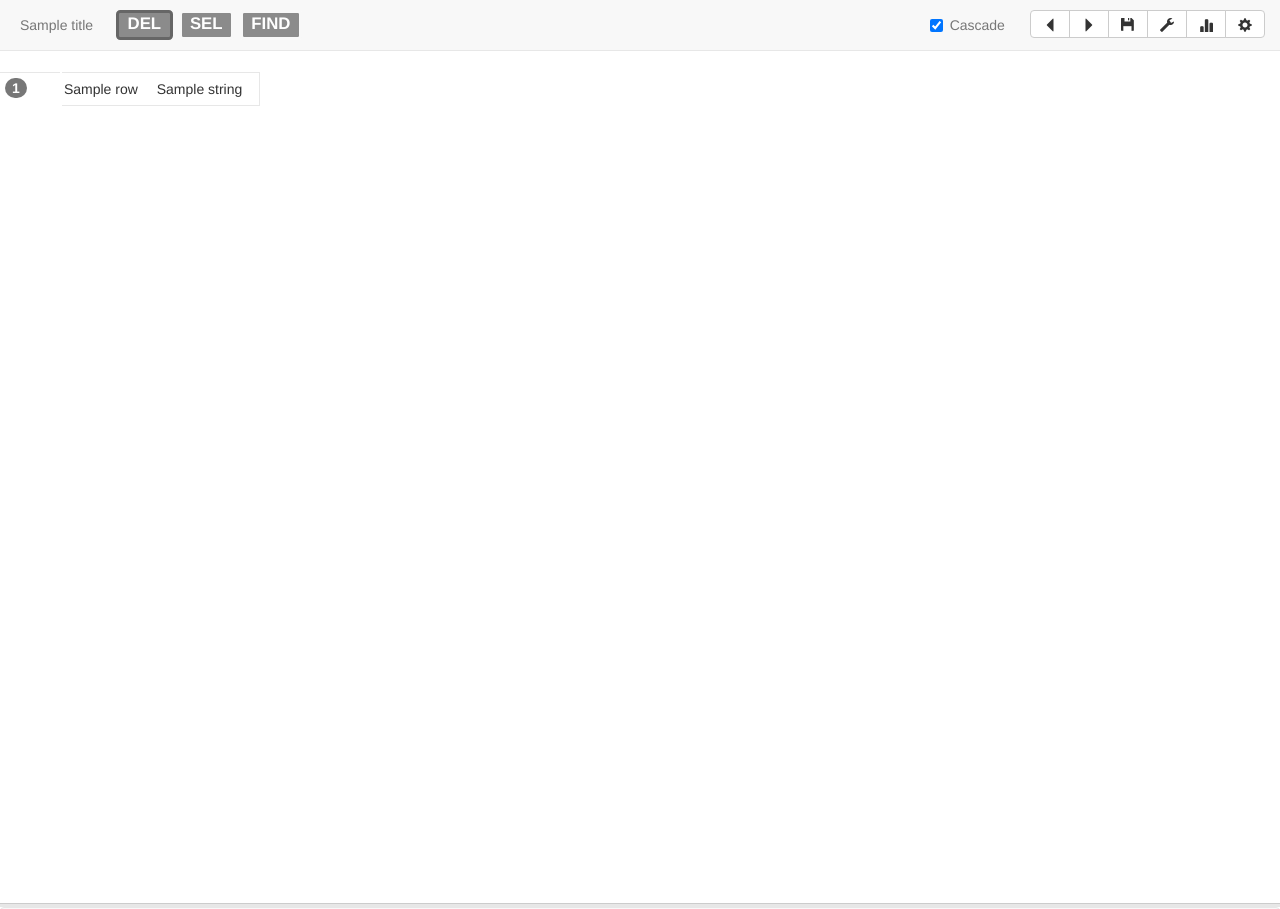
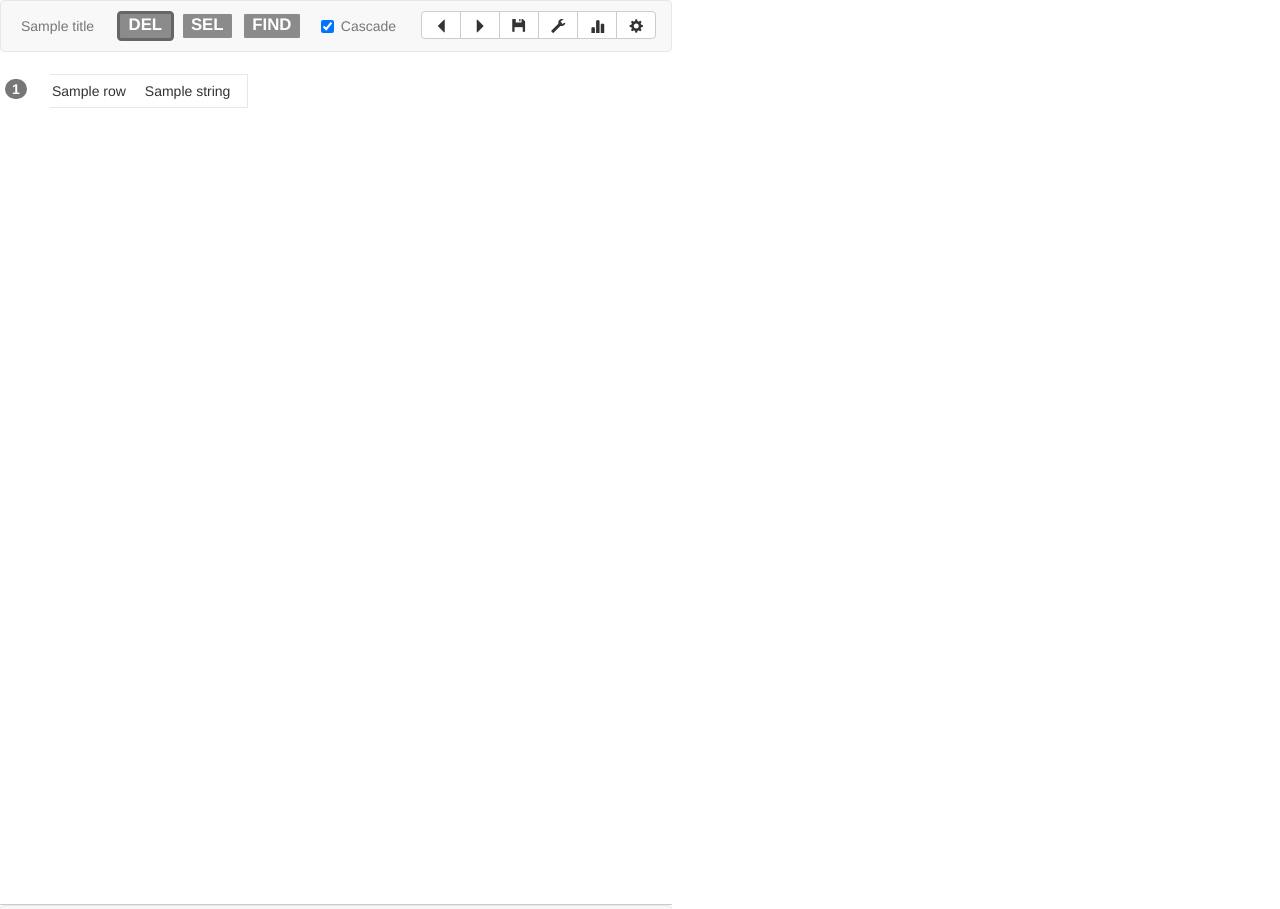
Before and after one commit to iscoe/dragonfly, a Flask app: template dragonfly/templates/annotate.html in a window 1280 px wide. Run offline with Flask 2, Linux system fonts and the light colour scheme; the template is opened without the code that fills it: most values are stand-ins (such as "Sample title", 1, 10 or a date in 2020); data that the repository does not hold is empty; some libraries are stand-ins or nearby versions.

Commit message:
switched to flexbox for layout

```diff
--- a/dragonfly/static/css/dragonfly.css
+++ b/dragonfly/static/css/dragonfly.css
@@ -1,5 +1,28 @@
+html, body {
+  height: 100%;
+}
 body {
-    overflow-y: scroll;
+  display: flex;
+  overflow: hidden;
+}
+.df-body {
+    height: 100%;
+    display: flex;
+    flex-direction: column;
+    overflow: hidden;
+}
+.alerts {
+    position: fixed;
+    top: 70px;
+    right: 15px;
+    min-width: 400px;
+    z-index: 2000;
+}
+/* header */
+.navbar {
+    /* reset bootstrap defaults for navbar */
+    margin-bottom: 0;
+    min-height: auto;
 }
 .df-header-metadata > span {
     margin-left: 5px;
@@ -58,17 +81,16 @@ body {
 .df-del, .df-sel, .df-find {
     background-color: rgba(33, 33, 33, 0.5);
 }
+/* footer */
 .df-concordance {
     background-color: white;
     width: 100%;
-    position: fixed;
-    bottom: 0;
-    height: 6px;
+    height: 5px;
     z-index: 100;
-}
-#df-concordance-close {
-    float: left;
-    margin-top: 8px;
+    flex: none;
+    display: flex;
+    flex-direction: column;
+    overflow: hidden;
 }
 .df-resize-bar {
     border-top: 1px solid #cccccc;
@@ -89,9 +111,6 @@ body {
 .df-nav-slim .btn {
     padding: 1px 4px;
 }
-.df-nav-slim {
-    min-height: 0;
-}
 df-nav-slim .navbar-form {
     margin: 2px 0;
 }
@@ -99,15 +118,18 @@ df-nav-slim .navbar-form {
     margin: 0;
     margin-top: 8px;
 }
+#df-concordance-close {
+    float: left;
+    margin-top: 8px;
+}
 .df-results {
+    flex-grow: 1;
+    overflow: auto;
+}
+.df-results {
+    margin-top: 5px;
     position: relative;
     padding: 5px;
-    overflow-y: scroll;
-    overflow-x: scroll;
-}
-.df-result {
-    margin-top: 5px;
-    position: relative;
     white-space: nowrap;
 }
 .df-open {
@@ -129,31 +151,27 @@ df-nav-slim .navbar-form {
 .df-result-highlight {
     color: red;
 }
-.alerts {
-    position: fixed;
-    top: 70px;
-    right: 15px;
-    min-width: 400px;
-    z-index: 2000;
-}
-.df-body {
-    margin-top: 70px;
-    margin-bottom: 20px;
+/* main */
+.df-main {
+    flex-grow: 1;
+    overflow-y: auto;
+    padding-top: 20px;
 }
 .df-sentence {
     margin-bottom: 15px;
     padding: 2px;
+    padding-left: 50px;
     white-space: nowrap;
     position: relative;
 }
 .df-sentence-id {
     display: inline-block;
+    vertical-align: top;
     position: absolute;
-    width: 60px;
-    border-top: 1px solid #e7e7e7;
     background-color: white;
     z-index: 10;
-    margin-left: -15px;
+    width: 50px;
+    left: 0;
 }
 .df-sentence-id > .badge {
     margin: 5px;
@@ -172,10 +190,6 @@ df-nav-slim .navbar-form {
 .df-section > div {
     margin: 2px 0;
     padding: 2px;
-}
-.df-margin-div {
-    margin-left: 45px;
-    padding: 0;
 }
 .df-token, .df-type, .df-sentence-badge {
     cursor: pointer;
--- a/dragonfly/static/js/dragonfly.js
+++ b/dragonfly/static/js/dragonfly.js
@@ -583,7 +583,7 @@ dragonfly.Translations = class Translations {
             }
         });
         // this does all tooltips including in non-token rows
-        $('[data-toggle=tooltip]').tooltip({delay: 200, placement: 'auto left'});
+        $('[data-toggle=tooltip]').tooltip({delay: 200, placement: 'auto left', container: 'body'});
     }
 
     /**
@@ -608,7 +608,7 @@ dragonfly.Translations = class Translations {
                     $(this).attr('title', title).tooltip('fixTitle');
                 } else {
                     $(this).attr('data-toggle', 'tooltip');
-                    $(this).tooltip({delay: 200, placement: 'auto left'});
+                    $(this).tooltip({delay: 200, placement: 'auto left', container: 'body'});
                 }
             }
         });
@@ -873,7 +873,6 @@ dragonfly.Concordance = class Concordance {
         if (cw.height() < 100) {
             cw.height(200);
         }
-        this.handleResize(cw);
     }
 
     /**
@@ -881,17 +880,6 @@ dragonfly.Concordance = class Concordance {
      */
     hide() {
         $('.df-concordance').height(this.minimizedHeight);
-        $('.df-body').css('margin-bottom', 0);
-    }
-
-    /**
-     * Update size of results div as the concordance is resized
-     * @param {jQuery} element - Concordance window div.
-     */
-    handleResize(element) {
-        $('.df-results').height(element.height() - 45);
-        // resize margin of main window so user can scroll to last sentence
-        $('.df-body').css('margin-bottom', $('.df-concordance').height());
     }
 };
 
@@ -1392,9 +1380,6 @@ $(document).ready(function() {
 
     this.multiTokenTagClickCount = 0;
 
-    // set the margin to account for varying navbar sizes due to viewport
-    $('body').css('margin-top', $('#df-nav').height() + 10);
-
     dragonfly.lang = $("meta[name=lang]").attr("content");
     dragonfly.filename = $("#df-filename").html();
     dragonfly.concordance = new dragonfly.Concordance();
@@ -1511,11 +1496,11 @@ $(document).ready(function() {
     });
 
     // keep the sentence IDs in same location as user horizontally scrolls if desired
-    $(window).scroll(function() {
+    $('.df-main').scroll(function() {
         if (dragonfly.settings.isSentenceIdAutoScroll()) {
             $('.df-sentence-id').css({
                 'left': $(this).scrollLeft(),
-                'height': ($(".df-sentence").height() - 5) + 'px'
+                'height': ($(".df-sentence").height()) + 'px'
             });
         }
     });
--- a/dragonfly/templates/404.html
+++ b/dragonfly/templates/404.html
@@ -1,5 +1,5 @@
 {% extends "base.html" %}
-{% block content %}
+{% block main %}
 <div class="container-fluid">
   <h1>404: Unknown document</h1>
 </div>
--- a/dragonfly/templates/annotate.html
+++ b/dragonfly/templates/annotate.html
@@ -3,6 +3,10 @@
 {% import 'macros.html' as macros %}
 
 {% block head %}
+<script>
+var dragonfly_tags = {{ tags|safe }};
+var dragonfly_terminal_blank_line = {{ document.terminal_blank_line|lower }};
+</script>
 {% if rtl %}
 <style>
   .df-sentence {
@@ -28,16 +32,12 @@
 {% endif %}
 {% endblock %}
 
-{% block nav %}
-  <script>
-  var dragonfly_tags = {{ tags|safe }};
-  var dragonfly_terminal_blank_line = {{ document.terminal_blank_line|lower }};
-  </script>
+{% block header %}
   {% include 'nav.html' %}
 {% endblock %}
 
-{% block content %}
-<div class="container-fluid df-body">
+{% block main %}
+<div class="df-main">
 {% set max_col_width = sm.get_column_width() %}
 {% for s in range(document.sentences|length) %}
     {% set sentence = document.sentences[s] %}
@@ -51,7 +51,6 @@
     {% endif %}
     <div class="df-sentence" id="df-sentence-{{ sentence.index }}">
         <div class="df-sentence-id"><span class="df-sentence-badge badge {{ marker_class }}" id="{{ sentence.index }}">{{ sentence.index }}</span></div>
-        <div class="df-section df-margin-div"></div>
         <div class="df-section df-column-labels">
         {% for row in sentence.rows %}
             <div>{{ row.label }}</div>
@@ -65,7 +64,10 @@
 </div>
 {% endblock %}
 
+{% block footer %}
+  {% include 'find.html' %}
+{% endblock %}
+
 {% block extras %}
-  {% include 'find.html' %}
   {% include 'dialogs.html' %}
 {% endblock %}
--- a/dragonfly/templates/base.html
+++ b/dragonfly/templates/base.html
@@ -14,10 +14,12 @@
     {% block head %}{% endblock %}
   </head>
   <body>
-    {% block nav %}{% endblock %}
+    <div class="df-body">
+      {% block header %}{% endblock %}
+      {% block main %}{% endblock %}
+      {% block footer %}{% endblock %}
+    </div>
     <div class="alerts"></div>
-    {% block content %}{% endblock %}
-    {% block footer %}{% endblock %}
     {% block extras %}{% endblock %}
   </body>
 </html>
--- a/dragonfly/templates/nav.html
+++ b/dragonfly/templates/nav.html
@@ -1,4 +1,4 @@
-<div class="navbar navbar-default navbar-fixed-top" id="df-nav">
+<div class="navbar navbar-default" id="df-nav">
   <div class="container-fluid">
     <div class="navbar-header df-header-metadata">
       <span id="df-filename" class="navbar-text">{{ title }}</span>
```
